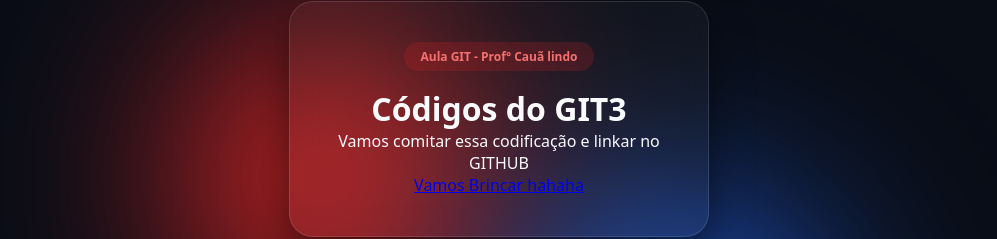
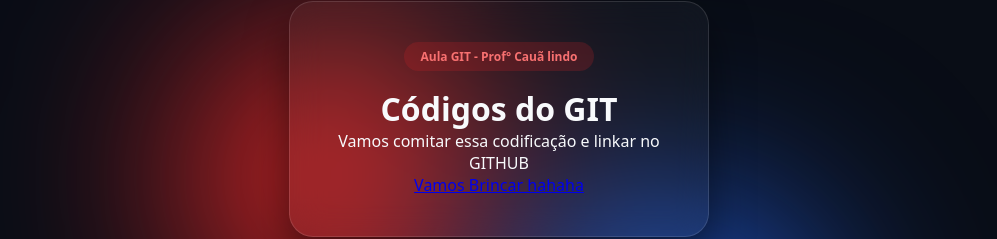
Before and after one commit to kauapodenciano/Projeto_PA, a plain HTML site: page index.html in a window 1280 px wide. Shown: the part 133-372 px from the top of the page, without its empty margins (141-1138 px from the left). Drawn offline with Linux system fonts and the light colour scheme.

Commit message:
Coloquei um 'h1' no index.html

```diff
--- a/index.html
+++ b/index.html
@@ -10,7 +10,7 @@
 
     <main class="card">
         <span class="badge"> Aula GIT - Prof° Cauã lindo </span>
-        <h1> Códigos do GIT3</h1>
+        <h1> Códigos do GIT</h1>
         <p> Vamos comitar essa codificação e linkar no GITHUB </p>
         <a href="a" class="btn">
             <span> Vamos Brincar hahaha </span>
```
